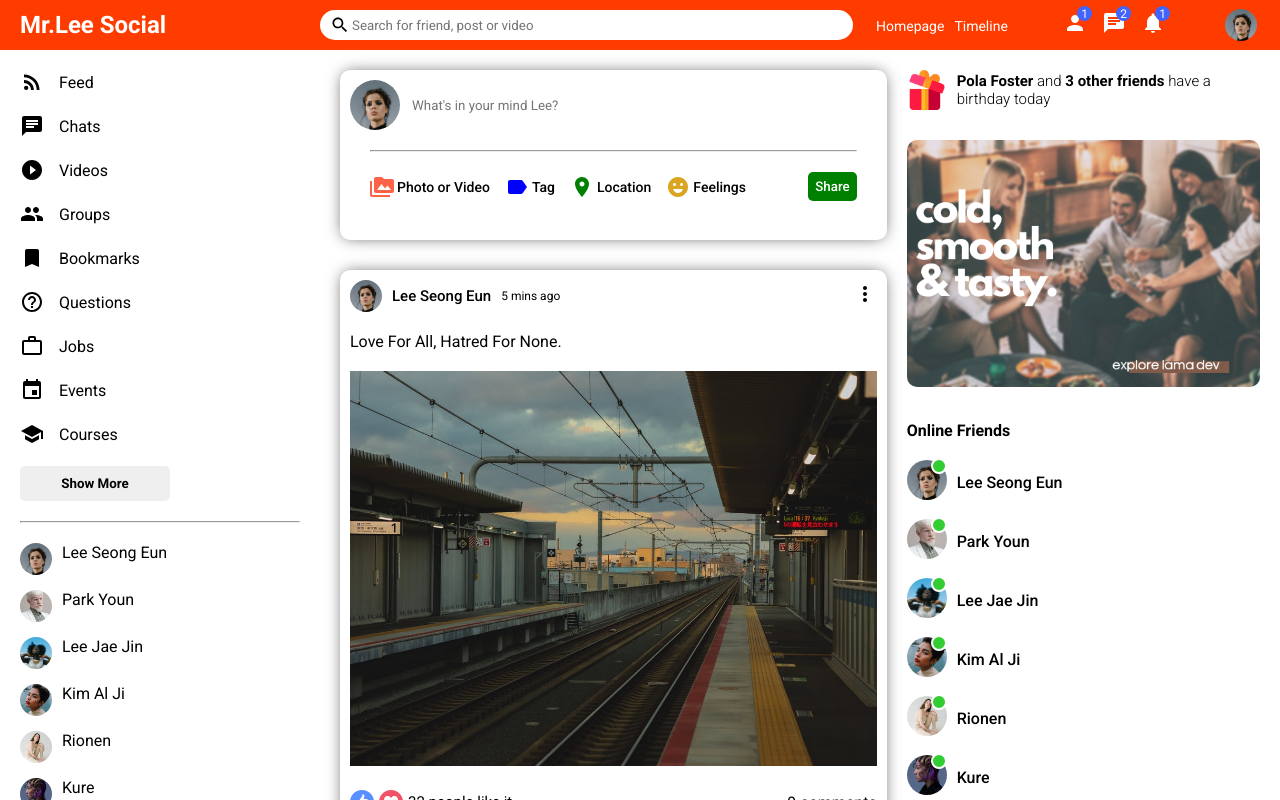
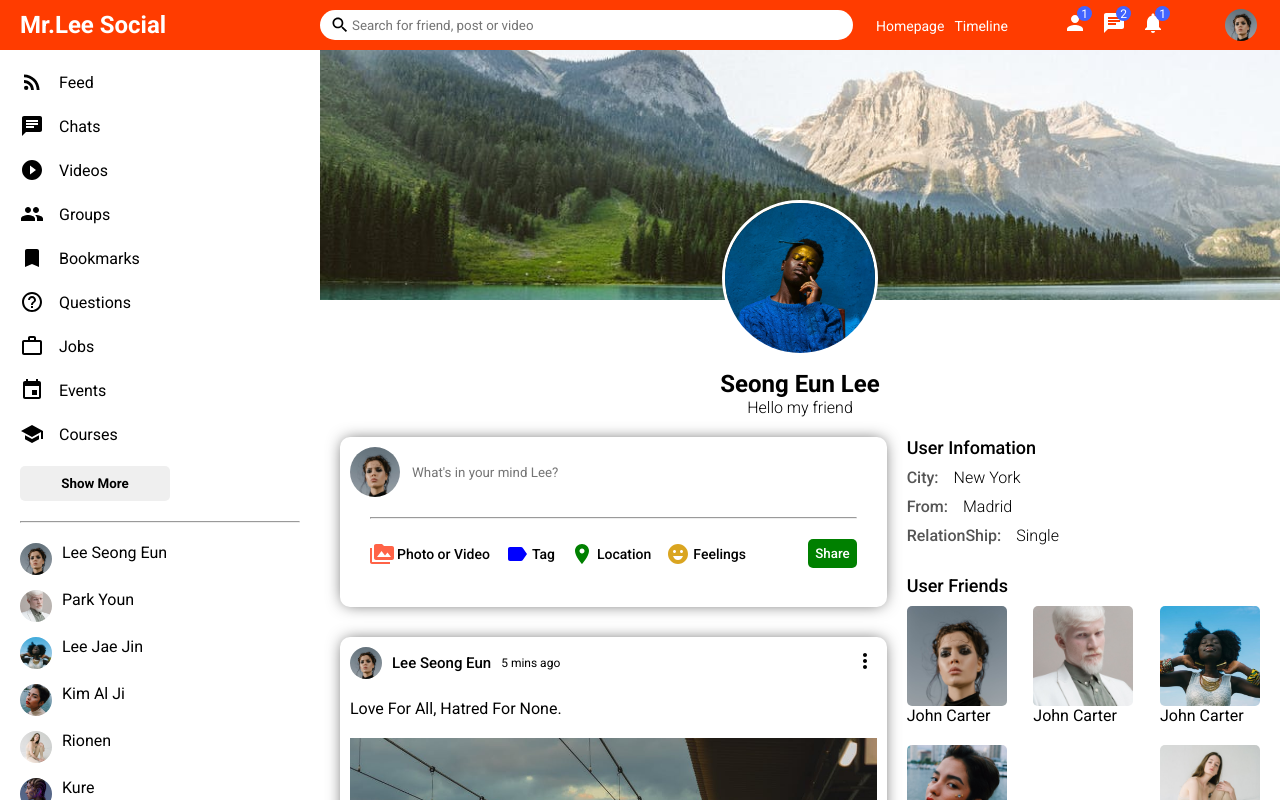
Before and after one commit to BVBFD/Social-media-project, a React (Create React App) app in the folder client/: page / in a window 1280 px wide. Shown: the top 800 px of the page. Built offline with nearby package versions, Linux system fonts and the light colour scheme.

Commit message:
Code profile page

```diff
--- a/client/src/App.js
+++ b/client/src/App.js
@@ -1,10 +1,12 @@
 import React from 'react';
 import Home from './pages/home/Home';
+import Profile from './pages/profile/Profile';
 
 const App = (props) => {
   return (
     <>
-      <Home />
+      {/* <Home /> */}
+      <Profile />
     </>
   );
 };
--- a/client/src/components/rightbar/Rightbar.jsx
+++ b/client/src/components/rightbar/Rightbar.jsx
@@ -3,10 +3,10 @@ import styles from './Rightbar.module.css';
 import { Users } from '../../dummyData';
 import Online from '../online/Online';
 
-const Rightbar = (props) => {
-  return (
-    <div className={styles.rightbar}>
-      <div className={styles.rightbarWrapper}>
+const Rightbar = ({ profile }) => {
+  const HomeRightbar = () => {
+    return (
+      <>
         <div className={styles.birthdayContainer}>
           <img className={styles.birthdayImg} src='../assets/gift.png' />
           <span className={styles.birthdayText}>
@@ -21,6 +21,80 @@ const Rightbar = (props) => {
             <Online key={u.id} user={u} />
           ))}
         </ul>
+      </>
+    );
+  };
+
+  const ProfileRightbar = () => {
+    return (
+      <>
+        <h4 className={styles.rightbarTitle}>User Infomation</h4>
+        <div className={styles.rightbarInfo}>
+          <div className={styles.rightbarInfoItem}>
+            <span className={styles.rightbarInfoKey}>City:</span>
+            <span className={styles.rightbarInfoValue}>New York</span>
+          </div>
+
+          <div className={styles.rightbarInfoItem}>
+            <span className={styles.rightbarInfoKey}>From:</span>
+            <span className={styles.rightbarInfoValue}>Madrid</span>
+          </div>
+
+          <div className={styles.rightbarInfoItem}>
+            <span className={styles.rightbarInfoKey}>RelationShip:</span>
+            <span className={styles.rightbarInfoValue}>Single</span>
+          </div>
+        </div>
+        <h4 className={styles.rightbarTitle}>User Friends</h4>
+        <div className={styles.rightbarFollowings}>
+          <div className={styles.rightbarFollowing}>
+            <img
+              src='../assets/person/1.jpeg'
+              className={styles.rightbarFollowingImg}
+            />
+            <span className={styles.rightbarFollowingName}>John Carter</span>
+          </div>
+
+          <div className={styles.rightbarFollowing}>
+            <img
+              src='../assets/person/2.jpeg'
+              className={styles.rightbarFollowingImg}
+            />
+            <span className={styles.rightbarFollowingName}>John Carter</span>
+          </div>
+
+          <div className={styles.rightbarFollowing}>
+            <img
+              src='../assets/person/3.jpeg'
+              className={styles.rightbarFollowingImg}
+            />
+            <span className={styles.rightbarFollowingName}>John Carter</span>
+          </div>
+
+          <div className={styles.rightbarFollowing}>
+            <img
+              src='../assets/person/4.jpeg'
+              className={styles.rightbarFollowingImg}
+            />
+            <span className={styles.rightbarFollowingName}>John Carter</span>
+          </div>
+
+          <div className={styles.rightbarFollowing}>
+            <img
+              src='../assets/person/5.jpeg'
+              className={styles.rightbarFollowingImg}
+            />
+            <span className={styles.rightbarFollowingName}>John Carter</span>
+          </div>
+        </div>
+      </>
+    );
+  };
+
+  return (
+    <div className={styles.rightbar}>
+      <div className={styles.rightbarWrapper}>
+        {profile ? <ProfileRightbar /> : <HomeRightbar />}
       </div>
     </div>
   );
--- a/client/src/components/rightbar/Rightbar.module.css
+++ b/client/src/components/rightbar/Rightbar.module.css
@@ -37,3 +37,50 @@
   margin: 0;
   list-style: none;
 }
+
+.rightbarTitle {
+  font-size: 18px;
+  font-weight: 500;
+  margin-bottom: 10px;
+}
+
+.rightbarInfo {
+  margin-bottom: 30px;
+}
+
+.rightbarInfoItem {
+  margin-bottom: 10px;
+}
+
+.rightbarInfoKey {
+  font-weight: 500;
+  margin-right: 15px;
+  color: #555;
+}
+
+.rightbarInfoValue {
+  font-weight: 300;
+}
+
+.rightbarFollowings {
+  display: flex;
+  flex-wrap: wrap;
+  justify-content: space-between;
+}
+
+.rightbarFollowing {
+  display: flex;
+  flex-direction: column;
+  margin-bottom: 20px;
+  cursor: pointer;
+}
+
+.rightbarFollowingImg {
+  width: 100px;
+  height: 100px;
+  object-fit: cover;
+  border-radius: 5px;
+}
+
+.rightbarFollowingName {
+}
--- /dev/null
+++ b/client/src/pages/profile/Profile.jsx
@@ -0,0 +1,41 @@
+import React from 'react';
+import styles from './Profile.module.css';
+import Sidebar from '../../components/sidebar/Sidebar';
+import Topbar from '../../components/topbar/Topbar';
+import Feed from '../../components/feed/Feed';
+import Rightbar from '../../components/rightbar/Rightbar';
+
+const Profile = (props) => {
+  return (
+    <>
+      <Topbar />
+      <div className={styles.profile}>
+        <Sidebar />
+        <div className={styles.profileRight}>
+          <div className={styles.profileRightTop}>
+            <div className={styles.profileCover}>
+              <img
+                className={styles.profileCoverImg}
+                src='../assets/post/3.jpeg'
+              />
+              <img
+                className={styles.profileUserImg}
+                src='../assets/person/7.jpeg'
+              />
+            </div>
+            <div className={styles.profileInfo}>
+              <h4 className={styles.profileInfoName}>Seong Eun Lee</h4>
+              <span className={styles.profileInfoDesc}>Hello my friend</span>
+            </div>
+          </div>
+          <div className={styles.profileRightBottom}>
+            <Feed />
+            <Rightbar profile />
+          </div>
+        </div>
+      </div>
+    </>
+  );
+};
+
+export default Profile;
--- /dev/null
+++ b/client/src/pages/profile/Profile.module.css
@@ -0,0 +1,50 @@
+.profile {
+  display: flex;
+}
+
+.profileRight {
+  flex: 9;
+}
+
+.profileCover {
+  height: 320px;
+  position: relative;
+}
+
+.profileCoverImg {
+  width: 100%;
+  height: 250px;
+  object-fit: cover;
+}
+
+.profileUserImg {
+  width: 150px;
+  height: 150px;
+  border-radius: 50%;
+  object-fit: cover;
+  position: absolute;
+  left: 0;
+  right: 0;
+  margin: auto;
+  top: 150px;
+  border: 3px solid white;
+}
+
+.profileInfo {
+  display: flex;
+  flex-direction: column;
+  justify-content: center;
+  align-items: center;
+}
+
+.profileInfoName {
+  font-size: 24px;
+}
+
+.profileInfoDesc {
+  font-weight: 300;
+}
+
+.profileRightBottom {
+  display: flex;
+}
```
